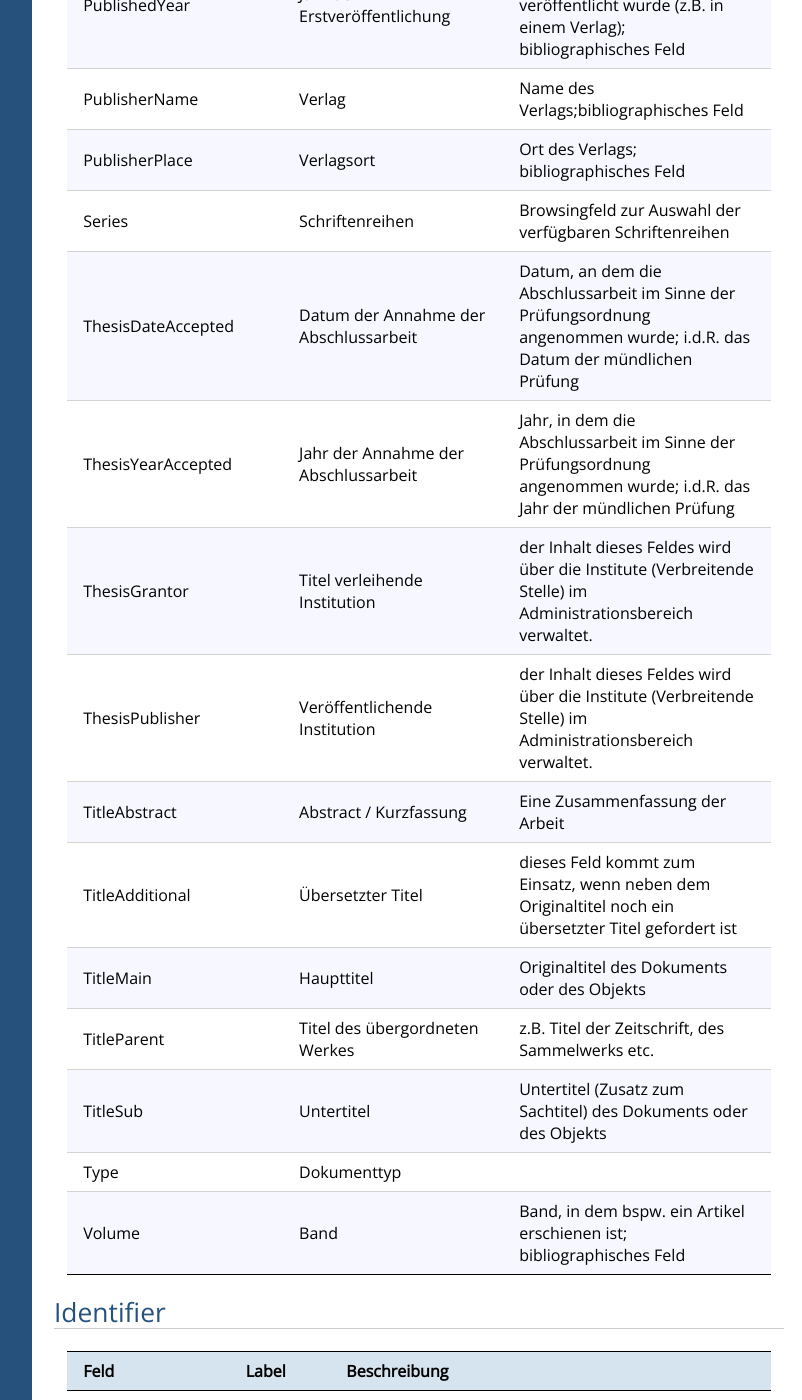
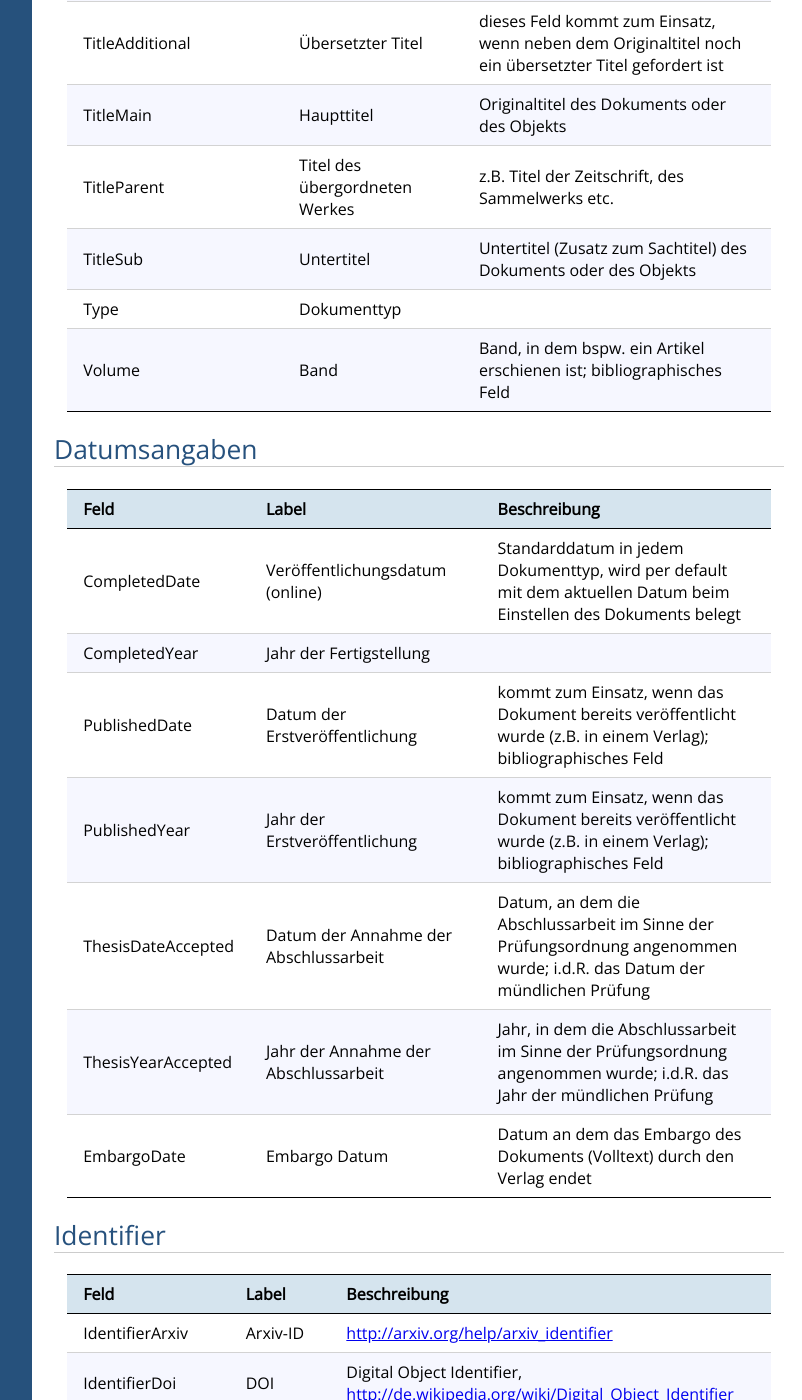
Before and after one commit to OPUS4/userdoc, a Jekyll site: the page built from reference/fields.md, in a window 1280 px wide and 1400 px high, scrolled down 1612 px. Shown: the whole window, without its empty margins (224-1026 px from the left). Built offline with Jekyll 4.4.1, drawn with Linux system fonts in a browser that asks for light colours; some of the changed text lies outside the part shown.

Commit message:
OPUSVIER-1419 - Datumsangaben in separate Tabelle verschoben. EmbargoDate hinzugefuegt.

```diff
--- a/reference/fields.md
+++ b/reference/fields.md
@@ -8,16 +8,16 @@ In den folgenden Tabellen sind alle Felder aufgeführt, die für Dokumente in OP
 den Labeln können die Feldbezeichnungen nicht geändert werden. Die Felder sind in unterschiedliche Bereiche geteilt.
 
 * [Allgemein](#allgemein)
+* [Datumsangaben](#datumsangaben)
 * [Identifier](#identifier)
 * [Personen](#personen)
 * [Klassifikationen](#klassifikationen)
+{: class="navlist" }
 
 ## Allgemein
 
 | Feld | Label | Beschreibung |
 |------+-----------------+--------------|
-| CompletedDate | Veröffentlichungsdatum (online) | Standarddatum in jedem Dokumenttyp, wird per default mit dem aktuellen Datum beim Einstellen des Dokuments belegt |
-| CompletedYear | Jahr der Fertigstellung | |
 | ContributingCorporation | Beteiligte Körperschaft | Name der Organisation, die einen bedeutsamen intellektuellen Beitrag zum Dokument geleistet hat |
 | CreatingCorporation | Urhebende Körperschaft | Name der Organisation, die den intellektuellen Inhalt des Dokuments verantwortet (bibliographische Angabe) |
 | Edition | Auflage | z.B. Auflage eines Buches (bibliographisches Feld) |
@@ -44,6 +40,18 @@ den Labeln können die Feldbezeichnungen nicht geändert werden. Die Felder sind
 | TitleSub | Untertitel | Untertitel (Zusatz zum Sachtitel) des Dokuments oder des Objekts |
 | Type | Dokumenttyp | |
 | Volume | Band | Band, in dem bspw. ein Artikel erschienen ist; bibliographisches Feld |
+
+## Datumsangaben
+
+| Feld | Label | Beschreibung |
+|------+-----------------+--------------|
+| CompletedDate | Veröffentlichungsdatum (online) | Standarddatum in jedem Dokumenttyp, wird per default mit dem aktuellen Datum beim Einstellen des Dokuments belegt |
+| CompletedYear | Jahr der Fertigstellung | |
+| PublishedDate | Datum der Erstveröffentlichung | kommt zum Einsatz, wenn das Dokument bereits veröffentlicht wurde (z.B. in einem Verlag); bibliographisches Feld |
+| PublishedYear | Jahr der Erstveröffentlichung | kommt zum Einsatz, wenn das Dokument bereits veröffentlicht wurde (z.B. in einem Verlag); bibliographisches Feld |
+| ThesisDateAccepted | Datum der Annahme der Abschlussarbeit | Datum, an dem die Abschlussarbeit im Sinne der Prüfungsordnung angenommen wurde; i.d.R. das Datum der mündlichen Prüfung |
+| ThesisYearAccepted | Jahr der Annahme der Abschlussarbeit | Jahr, in dem die Abschlussarbeit im Sinne der Prüfungsordnung angenommen wurde; i.d.R. das Jahr der mündlichen Prüfung |
+| EmbargoDate| Embargo Datum | Datum an dem das Embargo des Dokuments (Volltext) durch den Verlag endet |
 
 ## Identifier
 
```
Also changed, not shown: other parts of reference/fields.md (+0 -4 lines), reference/index.md (+5 -0 lines).
